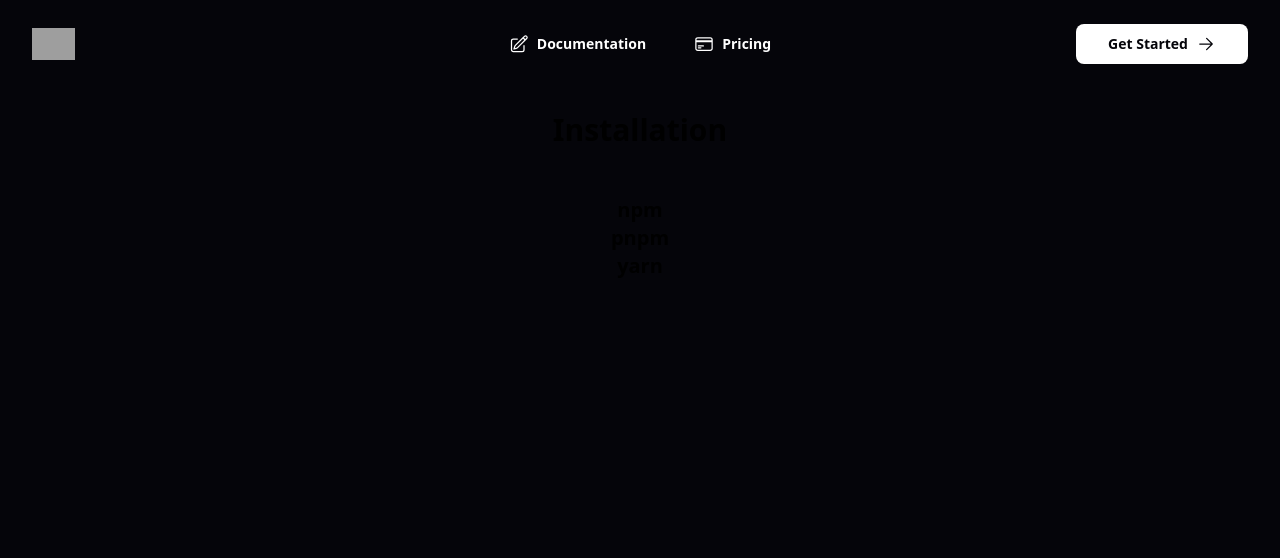
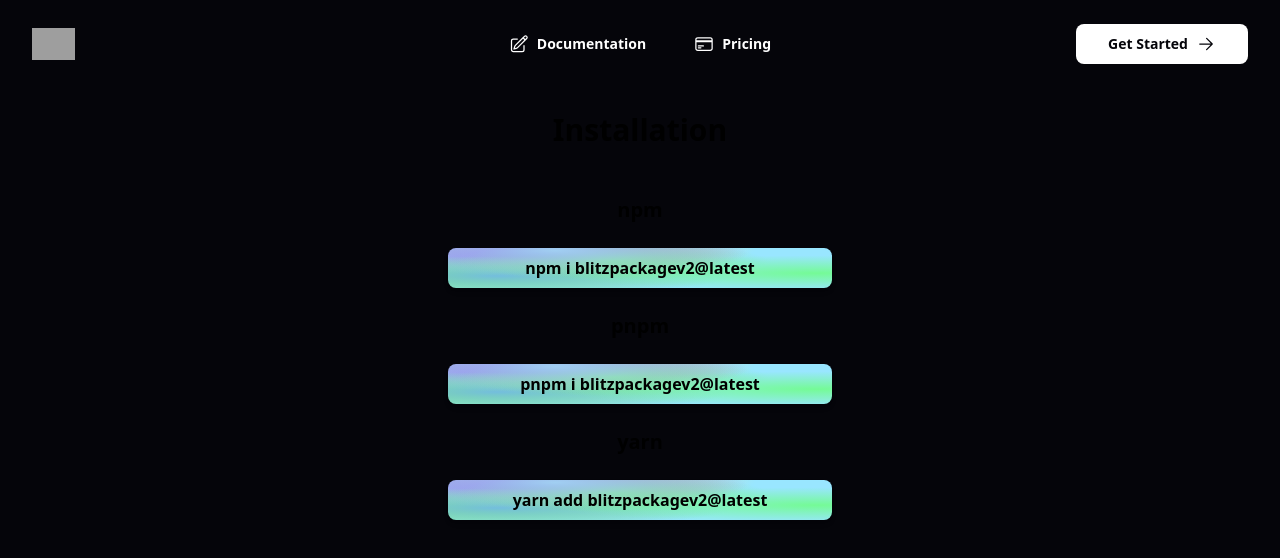
Before and after one commit to ramezj/astralics, a Next.js app in the folder client/: page /documentation/installation in a window 1280 px wide. Shown: the top 558 px of the page. Built offline with nearby package versions, Linux system fonts and the light colour scheme; no server answers; grey boxes are pictures that could not be loaded.

Commit message:
Installation page docs

```diff
--- a/client/components/layout/index.js
+++ b/client/components/layout/index.js
@@ -3,7 +3,6 @@ import Navbar from "../navbar";
 export default function Layout(props) {
     return (
         <div className='bg-[#05050a] h-full min-h-screen bg-bottom bg-no-repeat w-full'>
-
         <Navbar/>
         {props.children}
         </div>
--- a/client/pages/documentation/installation/index.js
+++ b/client/pages/documentation/installation/index.js
@@ -10,8 +10,22 @@ export default function page() {
                 <br />
                 <br />
                 <h1 className='text-xl font-bold'>npm</h1>
+                <br />
+                <div className='w-96 py-2 backgroundColor rounded-lg shadow-md'>
+                    <p className='font-bold'>npm i blitzpackagev2@latest</p>
+                </div>
+                <br />
                 <h1 className='text-xl font-bold'>pnpm</h1>
+                <br />
+                <div className='w-96 py-2 backgroundColor rounded-lg shadow-md'>
+                    <p className='font-bold'>pnpm i blitzpackagev2@latest</p>
+                </div>
+                <br />
                 <h1 className='text-xl font-bold'>yarn</h1>
+                <br />
+                <div className='w-96 py-2 backgroundColor rounded-lg shadow-md'>
+                    <p className='font-bold'>yarn add blitzpackagev2@latest</p>
+                </div>
             </center>
         </Layout>
         </>
```
